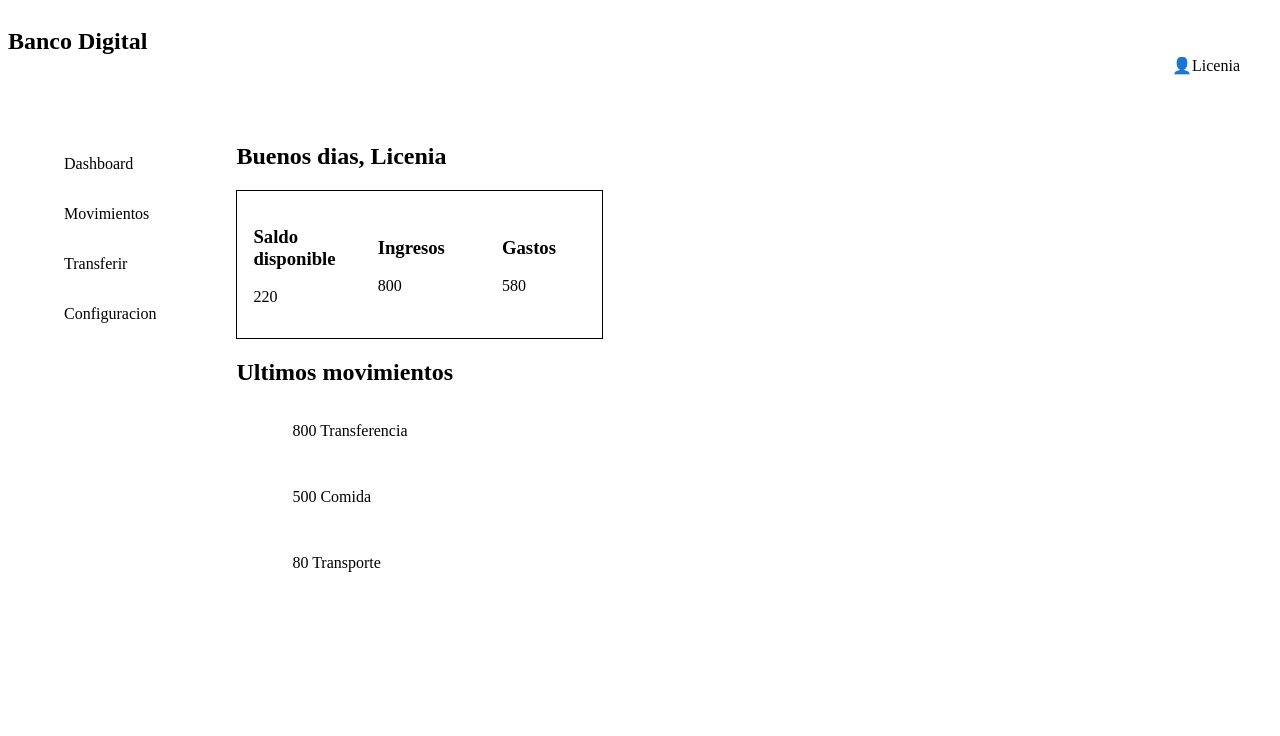
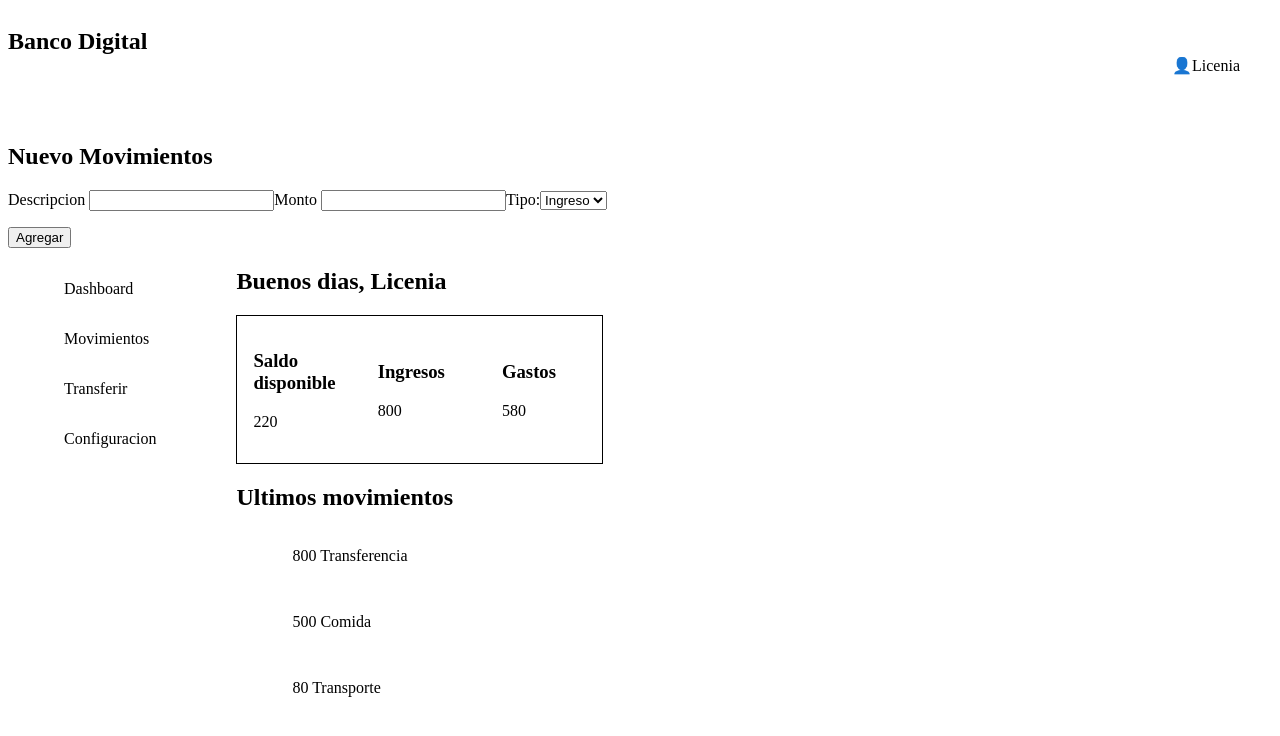
Before and after one commit to Licenia/dashboard-financiero, a React (Vite) app: page / in a window 1280 px wide. Shown: the top 736 px of the page. Built offline with nearby package versions, Linux system fonts and the light colour scheme.

Commit message:
feat: agregar nueva funcion para los nuevos movimientos

```diff
--- a/src/App.tsx
+++ b/src/App.tsx
@@ -1,5 +1,6 @@
 import Movimientos from "./components/Movimientos";
 import Resumen from "./components/Resumen";
+import Formulario from "./components/FormularioMovimientos";
 
 function App() {
   const movimientos = [
@@ -39,7 +40,9 @@ function App() {
           <li> 👤Licenia</li>
         </ul>
       </nav>
-
+      <section>
+        <Formulario agregarMovimiento={agregarMovimiento}/>
+      </section>
       <section className="container">
         <div>
           <ul className="list">
@@ -70,4 +73,8 @@ function App() {
   );
 }
 
+function agregarMovimiento(movimiento) {
+  console.log(movimiento)
+}
+
 export default App;
```
